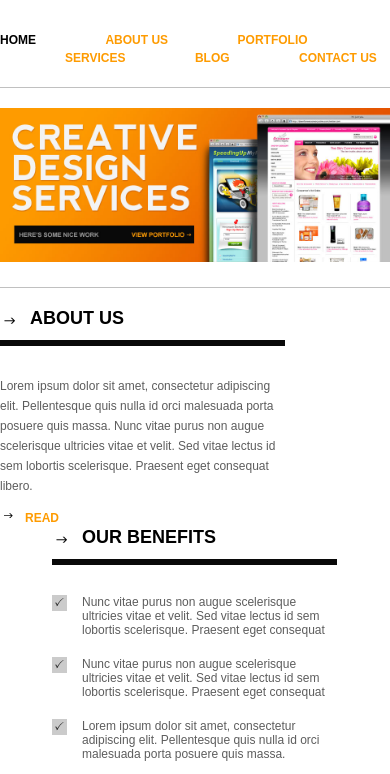
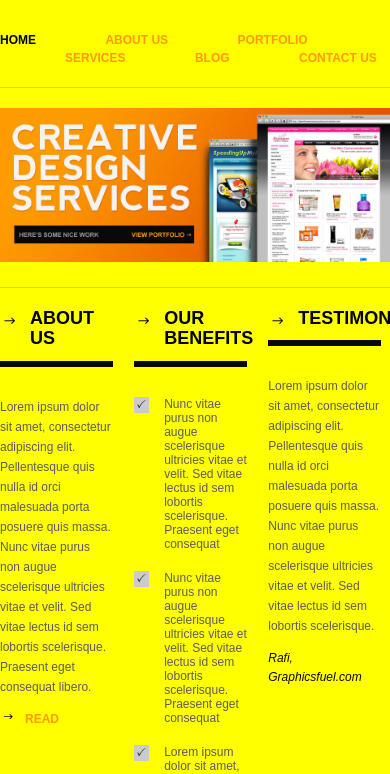
Before and after one commit to jimmygg/creative-studio, a plain HTML site: page index.html in a window 390 px wide. Shown: the part 156-930 px from the top of the page. Drawn offline with Linux system fonts and the light colour scheme.

Commit message:
Config de breakpoints

```diff
--- /dev/null
+++ b/sass/breakpoints/_breakpoints.scss
@@ -0,0 +1,2 @@
+@import 'tablet';
+@import 'movil';
--- /dev/null
+++ b/sass/breakpoints/_movil.scss
@@ -0,0 +1,5 @@
+@media (min-width: $breakpoint-xs) and (max-width: $breakpoint-sm){
+	body{
+		background-color: yellow;
+	}
+}
--- /dev/null
+++ b/sass/breakpoints/_tablet.scss
@@ -0,0 +1,5 @@
+@media (min-width: $breakpoint-sm) and (max-width: $breakpoint-md){
+	body{
+		background-color: red;
+	}
+}
--- a/sass/config/_variables.scss
+++ b/sass/config/_variables.scss
@@ -0,0 +1,6 @@
+// Breakpoints
+$breakpoint-xs: 0px;
+$breakpoint-sm: 576px;
+$breakpoint-md: 768px;
+$breakpoint-lg: 992px;
+$breakpoint-xl: 1200px;
--- a/sass/main.scss
+++ b/sass/main.scss
@@ -3,3 +3,4 @@
 @import 'helper/helper';
 @import 'layout/general';
 @import 'section/section';
+@import 'breakpoints/breakpoints';
--- a/sass/section/_content.scss
+++ b/sass/section/_content.scss
@@ -1,10 +1,16 @@
 /****************
       Content
 *****************/
+
+// contexto 960
+// ancho  285
+//  ancho / contexto x 100 = %
+
+
 .box{
-  width: 285px;
+  width: 29%;
   float: left;
-  margin-left: 52px;
+  margin-left: 5.4%;
 }
 
 .box:first-child{
```
Also changed, not shown: css/main.css, 2 other files.
